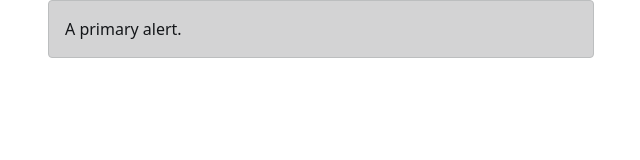
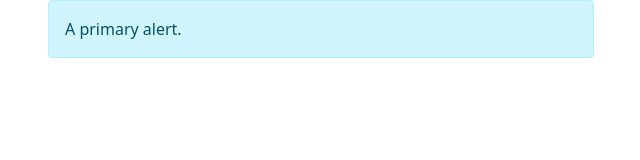
Before and after one commit to Hussam812/MetaFront-EndDeveloperProfessionalCertificate, a plain HTML site: page IntroductiontoFront-EndDevelopment/week3/bootstrapstyle.html in a window 1280 px wide. Shown: the whole page, without its empty margins (34-674 px from the left). Drawn offline with nearby package versions, Linux system fonts and the light colour scheme.

Commit message:
info modifier

```diff
--- a/IntroductiontoFront-EndDevelopment/week3/bootstrapstyle.html
+++ b/IntroductiontoFront-EndDevelopment/week3/bootstrapstyle.html
@@ -12,7 +12,7 @@
     <div class="container">
         <div class="row">
             <div class="col-lg-6">
-                <div class="alert alert-dark" role="alert">
+                <div class="alert alert-info" role="alert">
                     A primary alert.
                 </div>
             </div>
```
